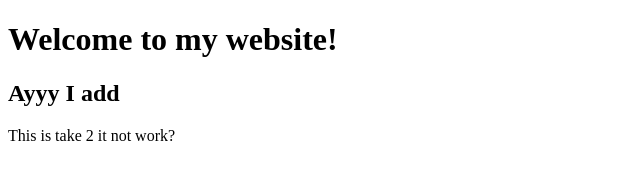
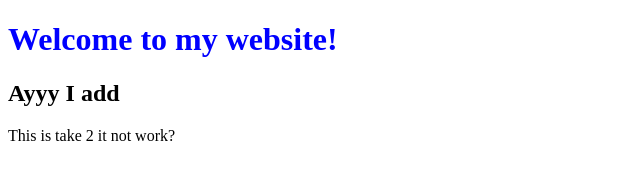
Before and after one commit to Saffy127/hello, a plain HTML site: page hello2.html in a window 1280 px wide. Shown: the whole page, without its empty margins (0-640 px from the left). Drawn offline with Linux system fonts and the light colour scheme.

Commit message:
Added style

```diff
--- a/hello2.html
+++ b/hello2.html
@@ -4,7 +4,7 @@
     <title>Hello!</title>
   </head>
   <body>
-    <h1>Welcome to my website!</h1>
+    <h1 style="color:blue;"j>Welcome to my website!</h1>
     <h2> Ayyy I add</h2>
     This is take 2 it not work?
   </body>
```
